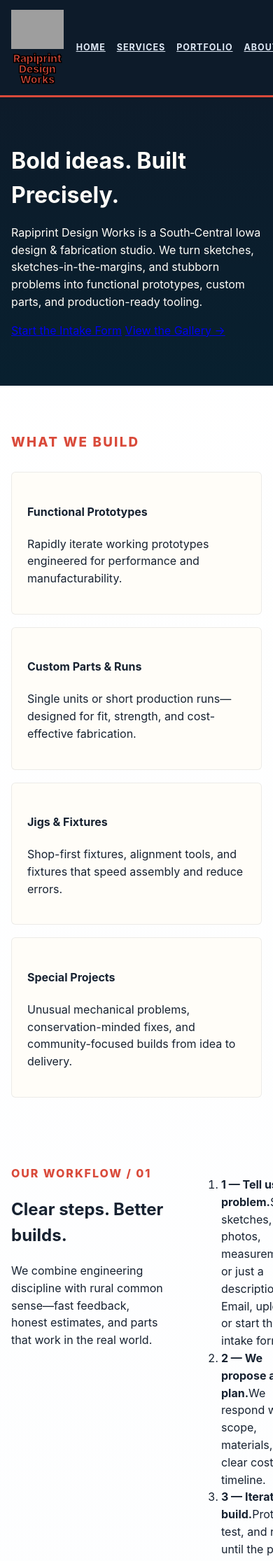
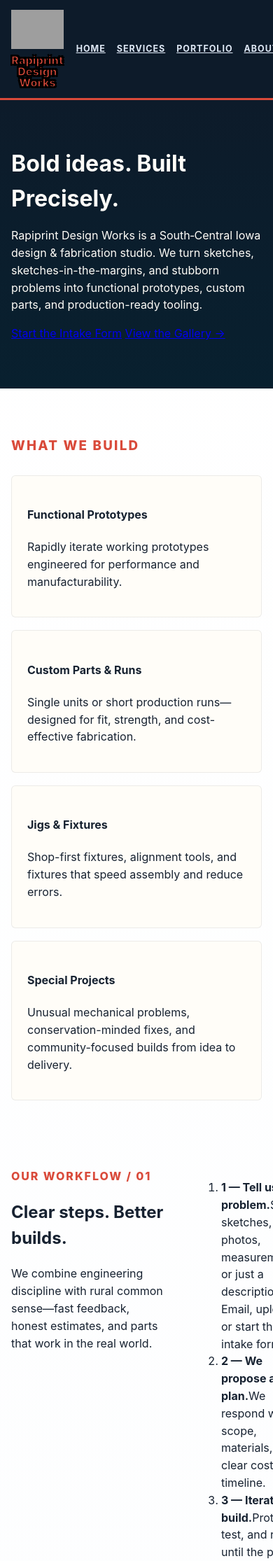
Before and after one commit to rapiprintconcepts-max/rapiprintdesignworks, a Jekyll site: the page built from index.html, in a window 390 px wide. Shown: the top 2230 px of the page at 70% size. Built offline with Jekyll 4.4.1, drawn with Linux system fonts in a browser that asks for light colours; grey boxes are pictures that could not be loaded.

Commit message:
ui: double logo and brand-text size site-wide; make brand text bold red with strong black outline; responsive scaling for smaller viewports

```diff
--- a/assets/style.css
+++ b/assets/style.css
@@ -59,15 +59,16 @@
   display:block;
 }
 
-/* Brand: logo with visible centered brand text underneath */
+/* Brand: logo with visible centered brand text underneath - enlarged 2x */
 .brand{display:flex;flex-direction:column;align-items:center;text-decoration:none}
-.brand .brand-text{margin-top:6px;font-weight:800;color:var(--accent);text-align:center;font-size:0.95rem;line-height:1;}
-/* Add black outline for text for stronger contrast */
-.brand .brand-text{ -webkit-text-stroke: 1px #000; text-shadow: -1px -1px 0 #000, 1px -1px 0 #000, -1px 1px 0 #000, 1px 1px 0 #000; }
+.site-logo{height:112px;width:auto;display:block} /* doubled from 56px to 112px */
+.brand .brand-text{margin-top:8px;font-weight:900;color:var(--accent);text-align:center;font-size:1.9rem;line-height:1;}
+/* Strong black outline for large text: thicker stroke and shadow for cross-browser fallback */
+.brand .brand-text{ -webkit-text-stroke:1.5px #000; text-shadow: -2px -2px 0 #000, 2px -2px 0 #000, -2px 2px 0 #000, 2px 2px 0 #000; }
 
 .header{padding:14px 0;background:var(--navy);color:var(--white);border-bottom:3px solid var(--accent)}
 .header-flex{display:flex;align-items:center;justify-content:space-between;gap:18px}
-.site-logo{height:56px;width:auto;display:block}
+
 .nav{display:flex;gap:16px;align-items:center}.nav a{color:#dfe9f6;text-transform:uppercase;font-weight:700;font-size:0.78rem;letter-spacing:0.08em}.nav a:hover{color:var(--accent)}
 .nav-cta{background:var(--accent);color:var(--navy);padding:10px 14px;border-radius:999px;font-weight:800}.nav-cta:hover{background:#2f66d9;color:var(--white)}
 section{padding:clamp(48px,8vw,100px) 0}
@@ -92,6 +93,18 @@
 .carousel-dot{width:10px;height:10px;border-radius:50%;background:rgba(255,255,255,0.5);border:none;cursor:pointer}
 .carousel-dot.is-active{background:var(--accent)}
 
-/* Responsive: on small screens make carousel full-width for usability */
-@media(max-width:960px){.carousel-slide img{height:auto;max-height:none}.container{max-width:760px}.portfolio-gallery .carousel{width:100%}}
-@media(max-width:600px){.carousel-slide img{height:auto;max-height:none}.container{max-width:100%;padding-left:16px;padding-right:16px}.portfolio-gallery .carousel{width:100%}}
+/* Responsive: scale logo and brand text down on narrower screens */
+@media(max-width:960px){
+  .site-logo{height:84px}
+  .brand .brand-text{font-size:1.4rem}
+  .carousel-slide img{height:auto;max-height:none}
+  .container{max-width:760px}
+  .portfolio-gallery .carousel{width:100%}
+}
+@media(max-width:600px){
+  .site-logo{height:56px}
+  .brand .brand-text{font-size:1rem}
+  .carousel-slide img{height:auto;max-height:none}
+  .container{max-width:100%;padding-left:16px;padding-right:16px}
+  .portfolio-gallery .carousel{width:100%}
+}
```
